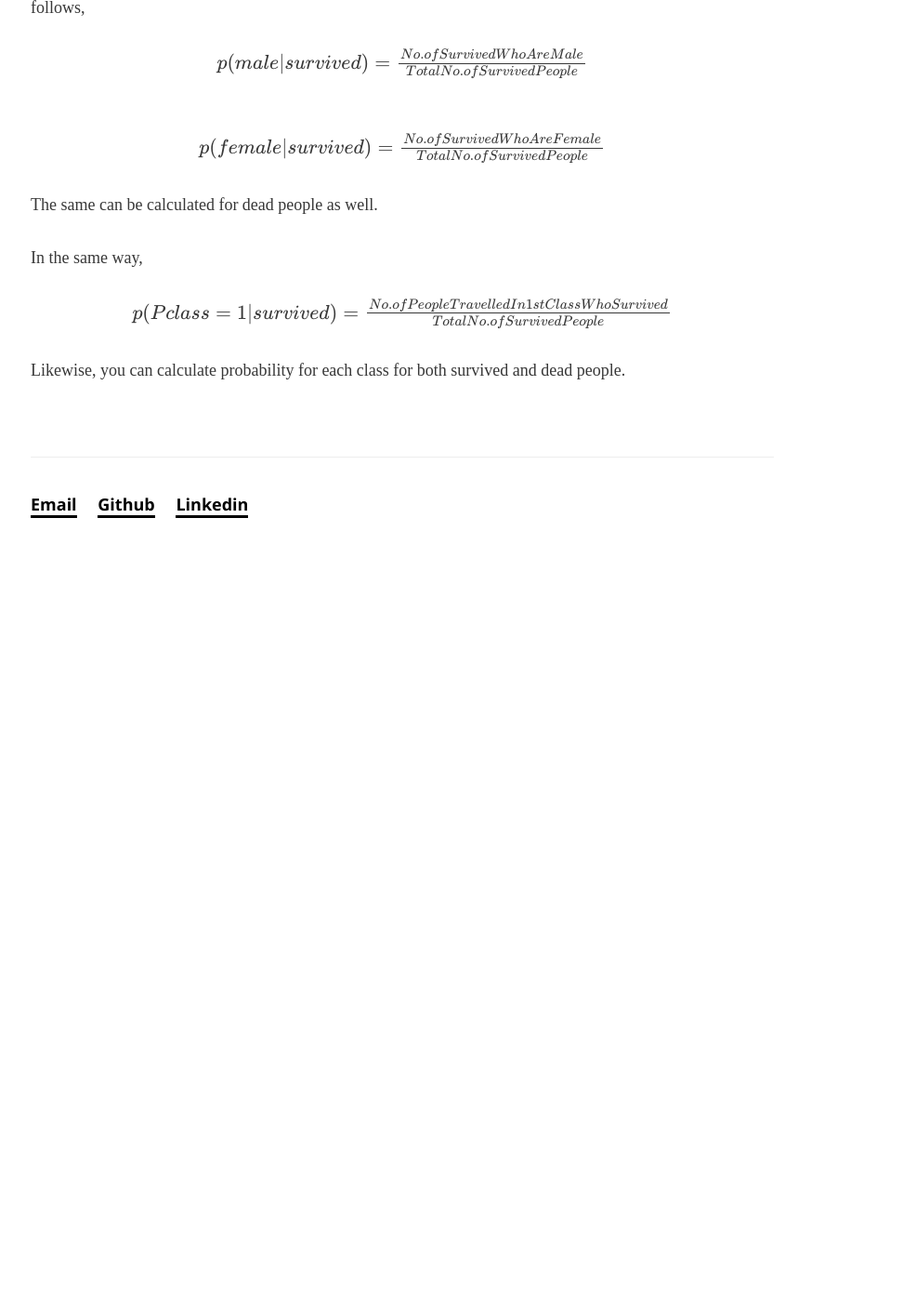
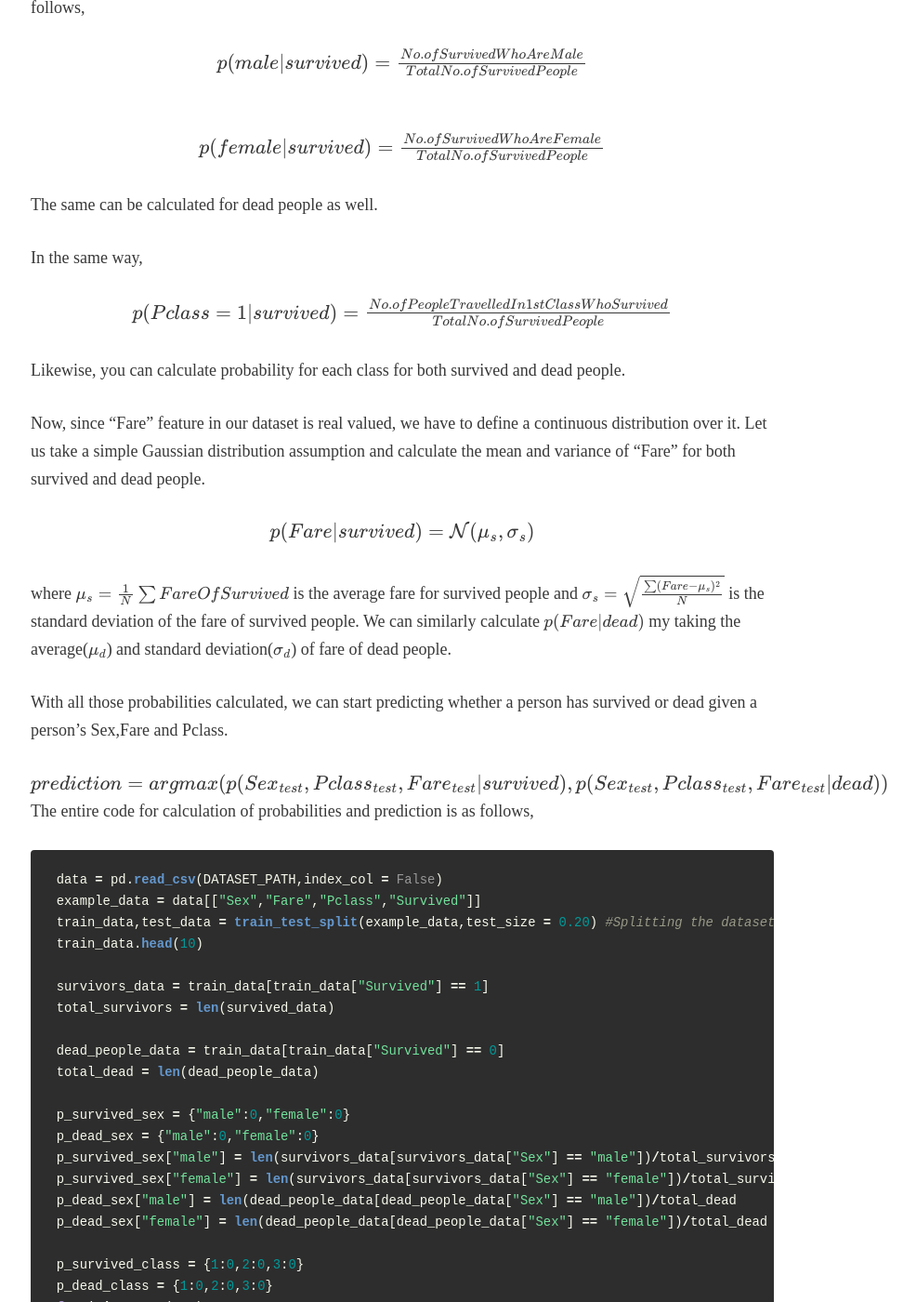
Before and after one commit to scelesticsiva/scelesticsiva.github.io, a Jekyll site: the page built from _posts/2018-02-14-Naive-Bayes.md, in a window 1280 px wide and 1400 px high, scrolled down 1659 px. Shown: the whole window at 93% size, without its empty margins (207-1193 px from the left). Built offline with Jekyll 4.4.1, drawn with Linux system fonts in a browser that asks for light colours; some web fonts are replaced; formulas are drawn with MathJax 3; comment, search, counter and statistics services are not loaded; before the commit the page ends 2289 px from its top, so only the background shows below that; some of the changed text lies outside the part shown.

Commit message:
added python code to naive bayes

```diff
--- a/_posts/2018-02-14-Naive-Bayes.md
+++ b/_posts/2018-02-14-Naive-Bayes.md
@@ -42,3 +42,51 @@ In the same way,
 <center> $p(Pclass = 1|survived) = \frac{No. of People Travelled In 1st Class Who Survived}{Total No. of Survived People}$ </center>
 <br>
 Likewise, you can calculate probability for each class for both survived and dead people.
+
+Now, since "Fare" feature in our dataset is real valued, we have to define a continuous distribution over it. Let us take a simple Gaussian distribution assumption and calculate the mean and variance of "Fare" for both survived and dead people.
+<center>$p(Fare|survived) = \mathcal{N}(\mu_s,\sigma_s)$</center>
+<br>
+where $\mu_s = \frac{1}{N}\sum Fare Of Survived$ is the average fare for survived people and $\sigma_s = \sqrt{\frac{\sum (Fare-\mu_s)^2}{N}}$ is the standard deviation of the fare of survived people. We can similarly calculate $p(Fare|dead)$ my taking the average($\mu_d$) and standard deviation($\sigma_d$) of fare of dead people.
+
+With all those probabilities calculated, we can start predicting whether a person has survived or dead given a person's Sex,Fare and Pclass.
+<center> $prediction = argmax(p(Sex_{test},Pclass_{test},Fare_{test}|survived),p(Sex_{test},Pclass_{test},Fare_{test}|dead))$</center>
+
+The entire code for calculation of probabilities and prediction is as follows,
+{% highlight python %}
+data = pd.read_csv(DATASET_PATH,index_col = False)
+example_data = data[["Sex","Fare","Pclass","Survived"]]
+train_data,test_data = train_test_split(example_data,test_size = 0.20) #Splitting the dataset into testing and training
+train_data.head(10)
+
+survivors_data = train_data[train_data["Survived"] == 1]
+total_survivors = len(survived_data)
+
+dead_people_data = train_data[train_data["Survived"] == 0]
+total_dead = len(dead_people_data)
+
+p_survived_sex = {"male":0,"female":0}
+p_dead_sex = {"male":0,"female":0}
+p_survived_sex["male"] = len(survivors_data[survivors_data["Sex"] == "male"])/total_survivors
+p_survived_sex["female"] = len(survivors_data[survivors_data["Sex"] == "female"])/total_survivors
+p_dead_sex["male"] = len(dead_people_data[dead_people_data["Sex"] == "male"])/total_dead
+p_dead_sex["female"] = len(dead_people_data[dead_people_data["Sex"] == "female"])/total_dead
+
+p_survived_class = {1:0,2:0,3:0}
+p_dead_class = {1:0,2:0,3:0}
+for i in range(1,4):
+    p_survived_class[i] = len(survivors_data[survivors_data["Pclass"] == i])/total_survivors
+    p_dead_class[i] = len(dead_people_data[dead_people_data["Pclass"] == i])/total_dead
+
+p_survived_fare_mean,p_survived_fare_std = np.mean(survivors_data["Fare"]),np.std(survivors_data["Fare"])
+p_dead_fare_mean,p_dead_fare_std = np.mean(dead_people_data["Fare"]),np.std(dead_people_data["Fare"])
+
+predictions = []
+for index,each in test_data.iterrows():
+    p_survived = (total_survivors/len(train_data)) * p_survived_sex[each["Sex"]] * p_survived_class[int(each["Pclass"])] * \
+            norm.pdf(each["Fare"],p_survived_fare_mean,p_survived_fare_std)
+    p_dead = (total_dead/len(train_data)) * p_dead_sex[each["Sex"]] * p_dead_class[each["Pclass"]]*\
+                norm.pdf(each["Fare"],p_dead_fare_mean,p_dead_fare_std)
+    predictions.append(int(p_survived>p_dead))
+
+print("Accuracy:",np.mean(np.equal(predictions,test_data["Survived"])))
+{% endhighlight %}
```
